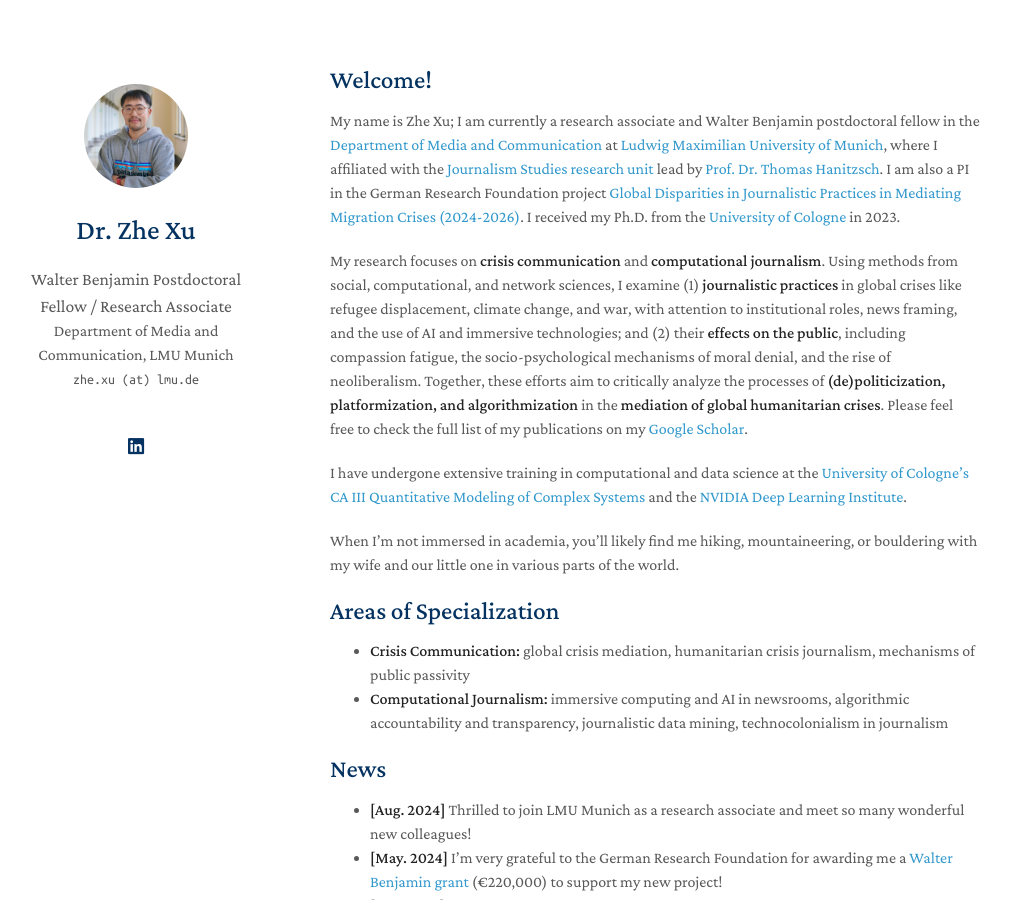
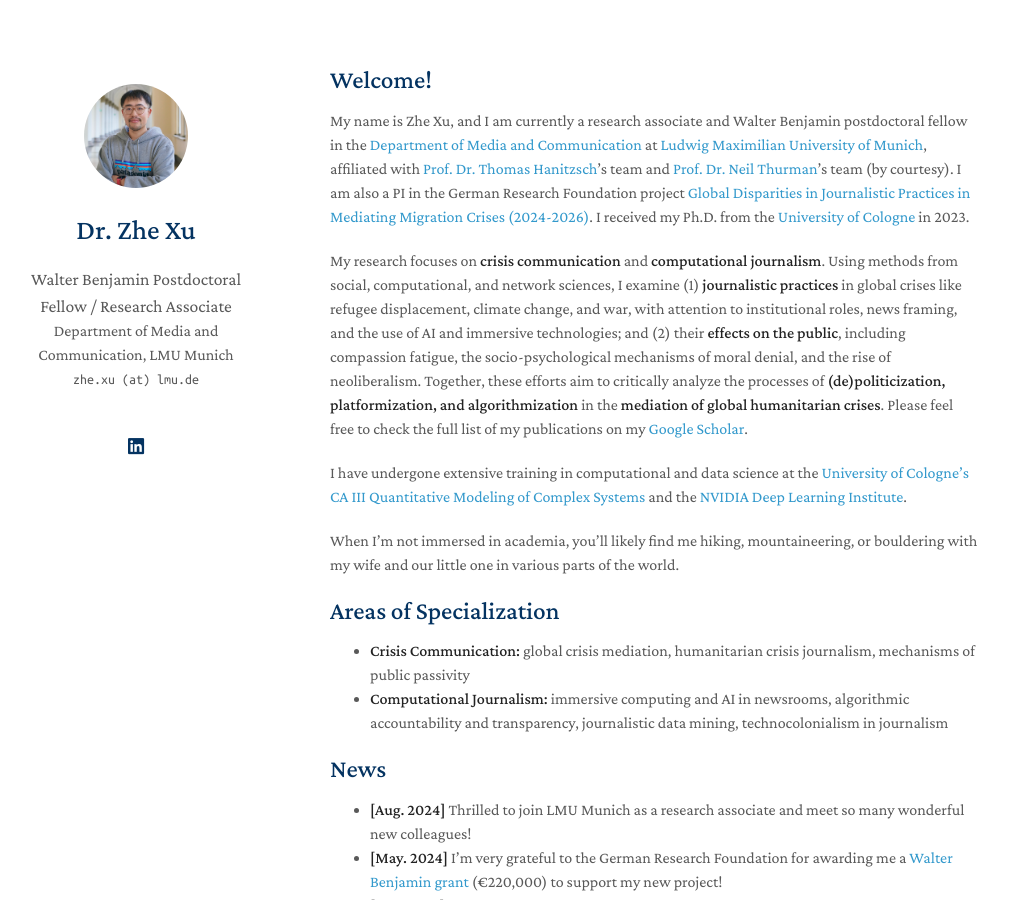
Before and after one commit to zhexuphd/home, a Jekyll site: the page built from index.md, in a window 1280 px wide and 900 px high. Shown: the whole window, without its empty margins (140-1150 px from the left). Built offline with Jekyll 4.4.1, drawn with Linux system fonts in a browser that asks for light colours; a style sheet for code colours, icons or effects is not loaded; our own code applies the rules of GitHub Pages for plain Markdown files.

Commit message:
Update index.md

```diff
--- a/index.md
+++ b/index.md
@@ -4,7 +4,7 @@ layout: homepage
 
 ## Welcome!
 
-My name is Zhe Xu; I am currently a research associate and Walter Benjamin postdoctoral fellow in the [Department of Media and Communication](https://www.ifkw.uni-muenchen.de/index.html) at [Ludwig Maximilian University of Munich](https://www.lmu.de/en/), where I affiliated with the [Journalism Studies research unit](https://www.ifkw.uni-muenchen.de/lehrbereiche/hanitzsch/hanitzsch_info_en_new/index.html) lead by [Prof. Dr. Thomas Hanitzsch](https://www.ifkw.uni-muenchen.de/organisation/personen/professoren/hanitzsch_thomas/index.html). I am also a PI in the German Research Foundation project [Global Disparities in Journalistic Practices in Mediating Migration Crises (2024-2026)](https://gepris.dfg.de/gepris/projekt/539233881?context=projekt&task=showDetail&id=539233881&). I received my Ph.D. from the [University of Cologne](https://portal.uni-koeln.de/es/uoc-home) in 2023.
+My name is Zhe Xu, and I am currently a research associate and Walter Benjamin postdoctoral fellow in the [Department of Media and Communication](https://www.ifkw.uni-muenchen.de/index.html) at [Ludwig Maximilian University of Munich](https://www.lmu.de/en/), affiliated with [Prof. Dr. Thomas Hanitzsch](https://www.ifkw.uni-muenchen.de/organisation/personen/professoren/hanitzsch_thomas/index.html)'s team and [Prof. Dr. Neil Thurman](https://neilthurman.com/)'s team (by courtesy). I am also a PI in the German Research Foundation project [Global Disparities in Journalistic Practices in Mediating Migration Crises (2024-2026)](https://gepris.dfg.de/gepris/projekt/539233881?context=projekt&task=showDetail&id=539233881&). I received my Ph.D. from the [University of Cologne](https://portal.uni-koeln.de/es/uoc-home) in 2023.
 
 My research focuses on **crisis communication** and **computational journalism**. Using methods from social, computational, and network sciences, I examine (1) **journalistic practices** in global crises like refugee displacement, climate change, and war, with attention to institutional roles, news framing, and the use of AI and immersive technologies; and (2) their **effects on the public**, including compassion fatigue, the socio-psychological mechanisms of moral denial, and the rise of neoliberalism. Together, these efforts aim to critically analyze the processes of **(de)politicization, platformization, and algorithmization** in the **mediation of global humanitarian crises**. Please feel free to check the full list of my publications on my [Google Scholar](https://scholar.google.de/citations?user=lxUyedYAAAAJ&hl=en&oi=sra).
 
```
